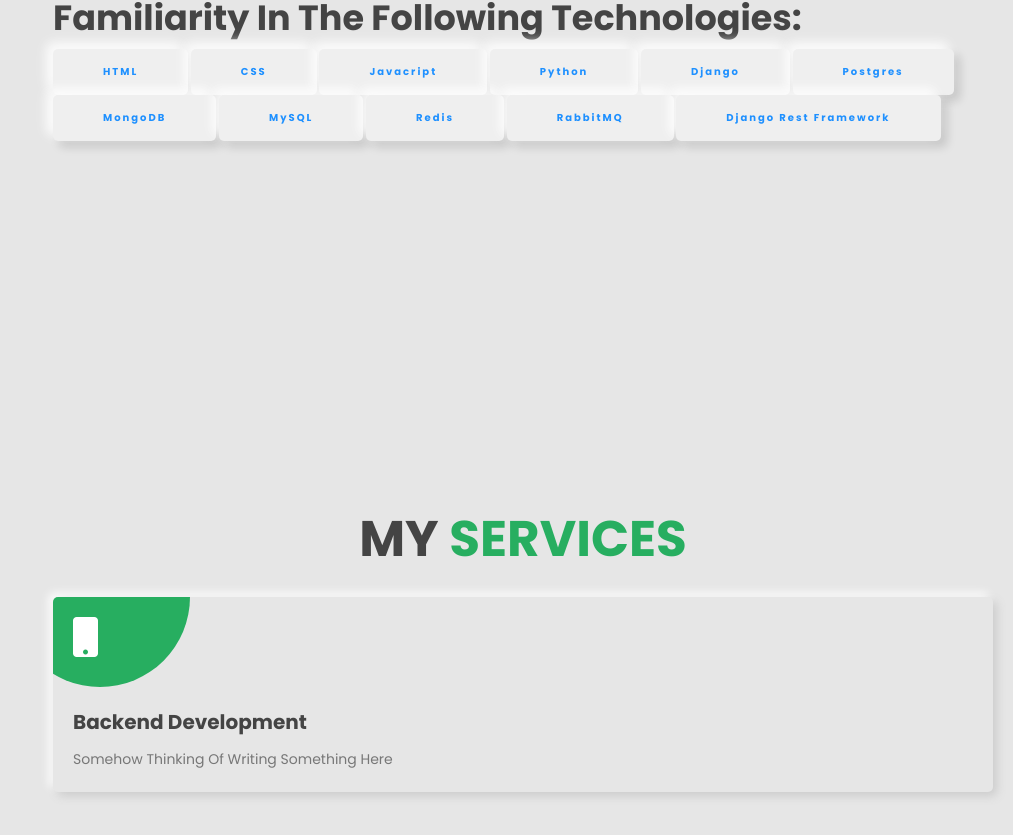
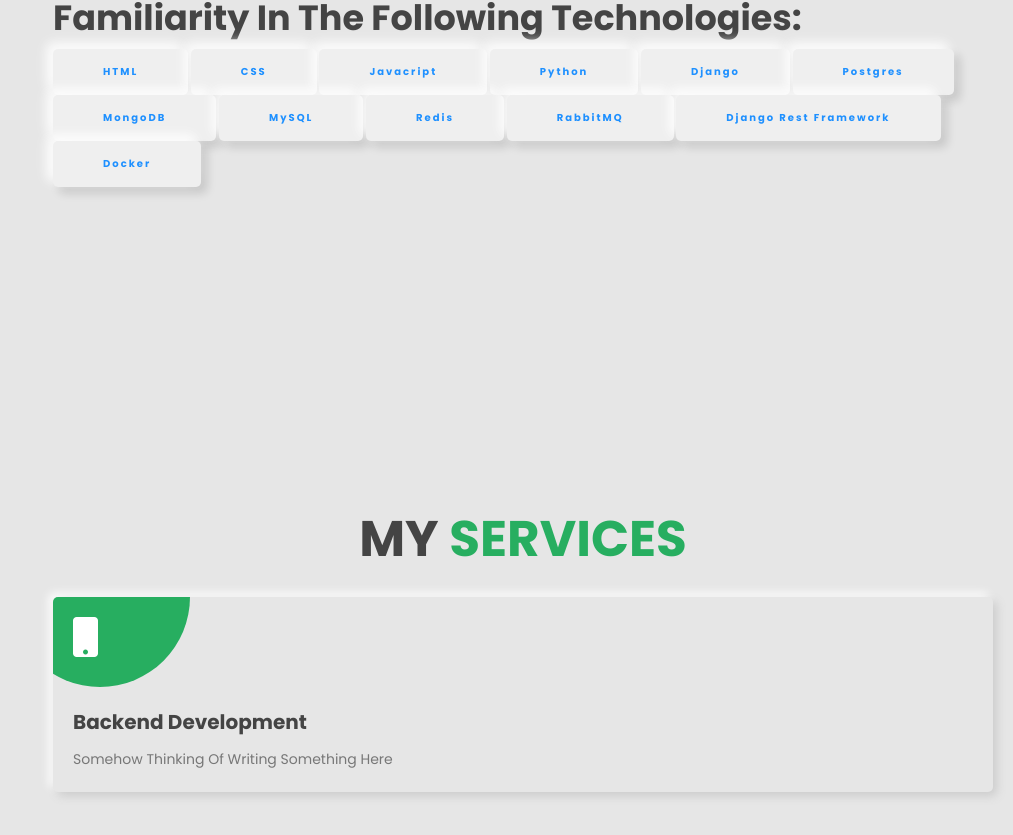
Before and after one commit to AmbroseOtundo/my_personal_portfolio, a plain HTML site: page index.html in a window 1280 px wide. Shown: the part 1118-1953 px from the top of the page, without its empty margins (267-1280 px from the left). Drawn offline with Linux system fonts and the light colour scheme.

Commit message:
Update index.html

```diff
--- a/index.html
+++ b/index.html
@@ -88,6 +88,7 @@
                  <button>Redis</button>
                  <button>RabbitMQ</button>
                  <button>Django Rest Framework</button>
+                 <button>Docker</button>
             </div>
 
 
```
